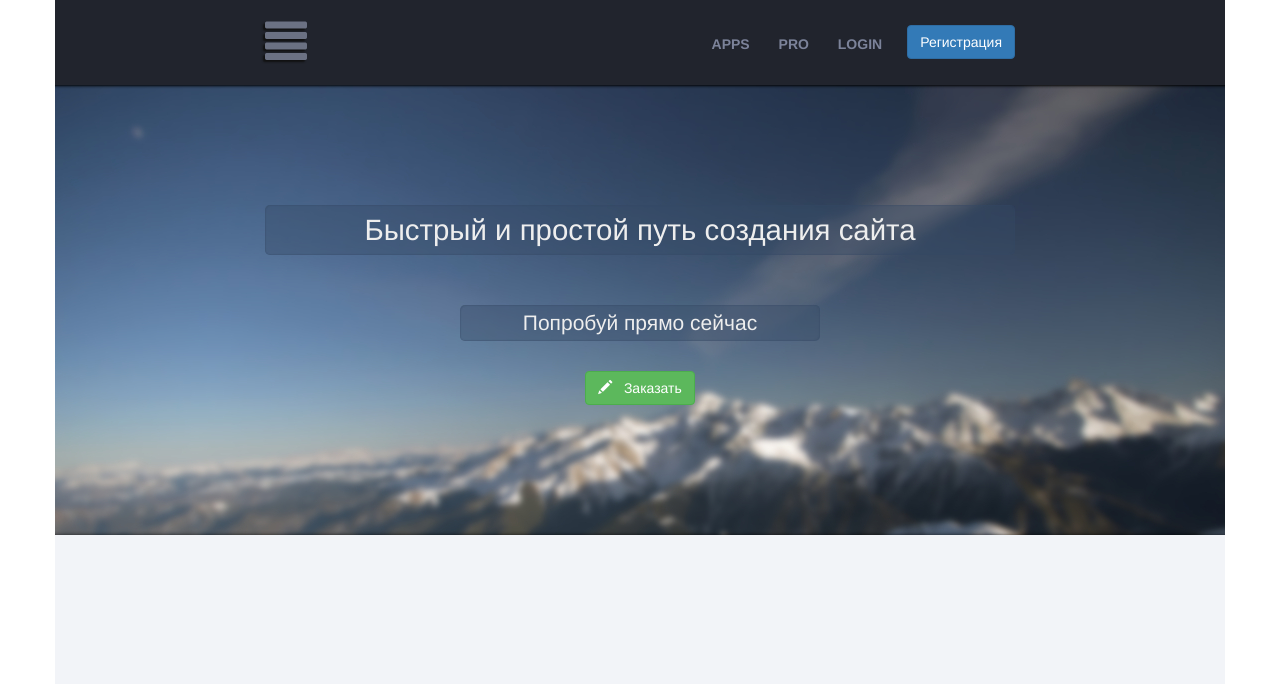
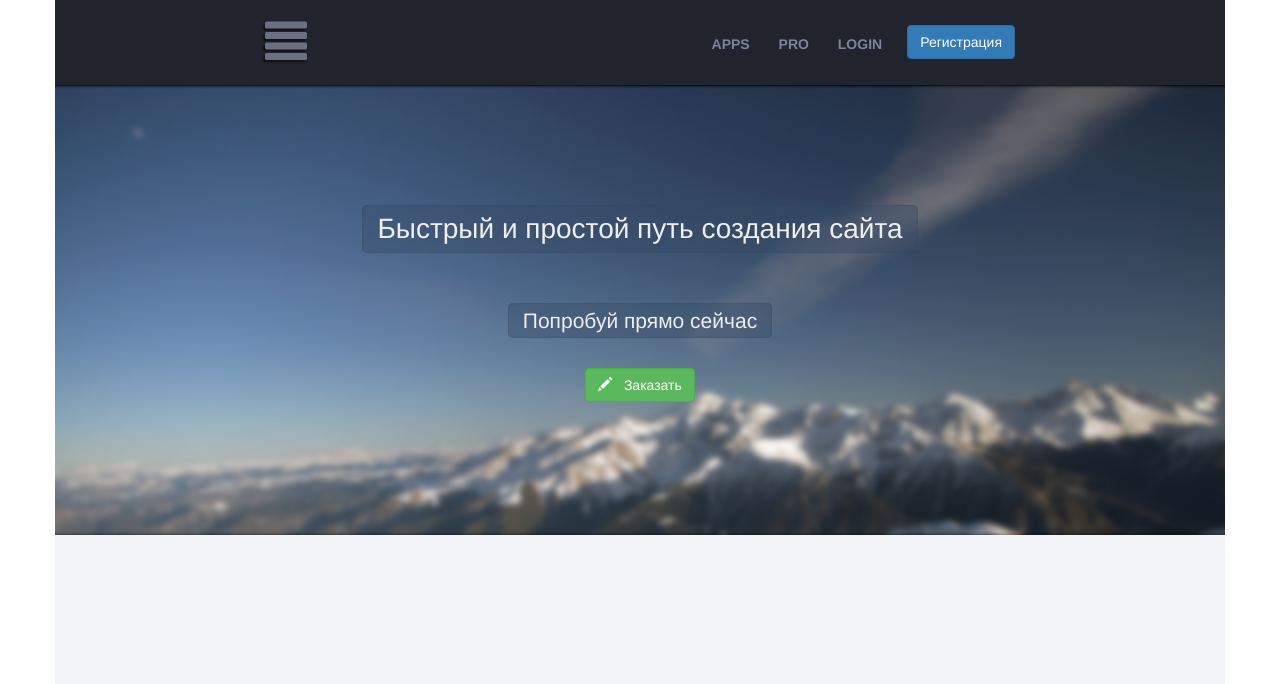
Before and after one commit to cephey/start, a Django app: page / in a window 1280 px wide. Shown: the top 684 px of the page. Run offline with Django 3.2, Linux system fonts and the light colour scheme; some libraries are stand-ins or nearby versions.

Commit message:
fix banner letters

```diff
--- a/src/assets/css/index.css
+++ b/src/assets/css/index.css
@@ -6,13 +6,18 @@
 }
 
 .text-select {
-    border-radius: 5px;
+    -moz-user-select: none;
+    display: inline-block;
     box-shadow: inset 1px 1px 1px rgba(54, 73, 100, 0.3), inset -1px -1px 1px rgba(54, 73, 100, 0.3);
     background-color: rgba(54, 73, 100, 0.4);
+    border-radius: 5px;
+    margin-bottom: 50px;
+    padding: 0 15px;
+    line-height: 1.7em;
+    font-size: 2em;
     color: #eee;
-    font-size: 2.1em;
-    line-height: 1.7em;
-    margin-bottom: 50px;
+    text-align: center;
+    vertical-align: middle;
 }
 
 .text-select.ts-sm {
--- a/src/conf/settings.py
+++ b/src/conf/settings.py
@@ -1,6 +1,5 @@
 # coding: utf-8
 
-# Build paths inside the project like this: os.path.join(BASE_DIR, ...)
 import os
 BASE_DIR = os.path.dirname(os.path.dirname(__file__))
 
--- a/src/templates/pages/index.html
+++ b/src/templates/pages/index.html
@@ -6,11 +6,11 @@
 
 {% block content %}
 <div class="row banner">
-  <div class="col-md-8 col-sm-8 col-md-offset-2 col-sm-offset-2">
-    <div class="text-center text-select">Быстрый и простой путь создания сайта</div>
+  <div class="col-md-12 text-center">
+    <span class="text-select">Быстрый и простой путь создания сайта</span>
   </div>
-  <div class="col-md-4 col-sm-6 col-xs-8 col-md-offset-4 col-sm-offset-3 col-xs-offset-2">
-    <div class="text-center text-select ts-sm">Попробуй прямо сейчас</div>
+  <div class="col-md-12 text-center">
+    <span class="text-select ts-sm">Попробуй прямо сейчас</span>
   </div>
   <div class="col-md-12 text-center">
     <button type="button" class="btn btn-success">
```
